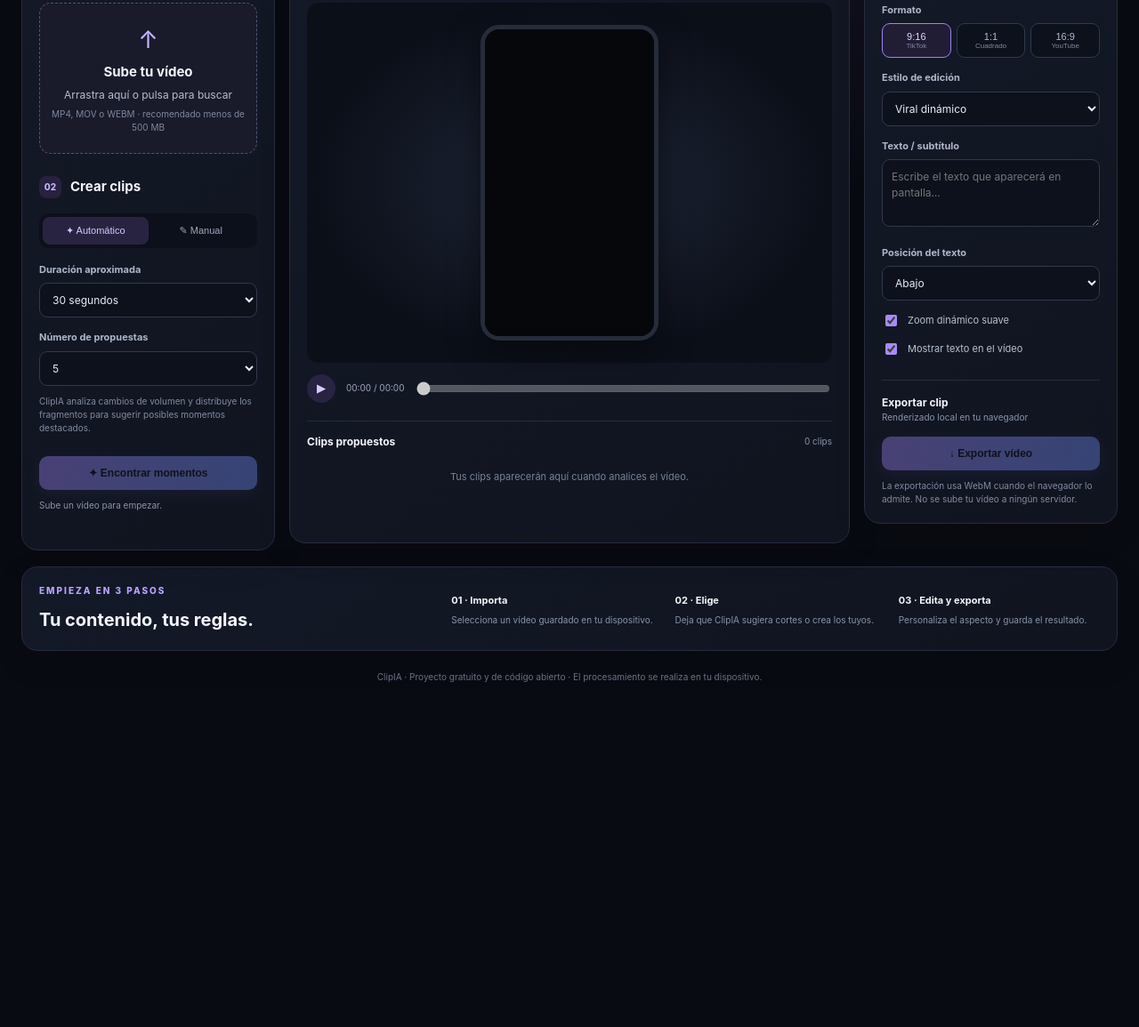
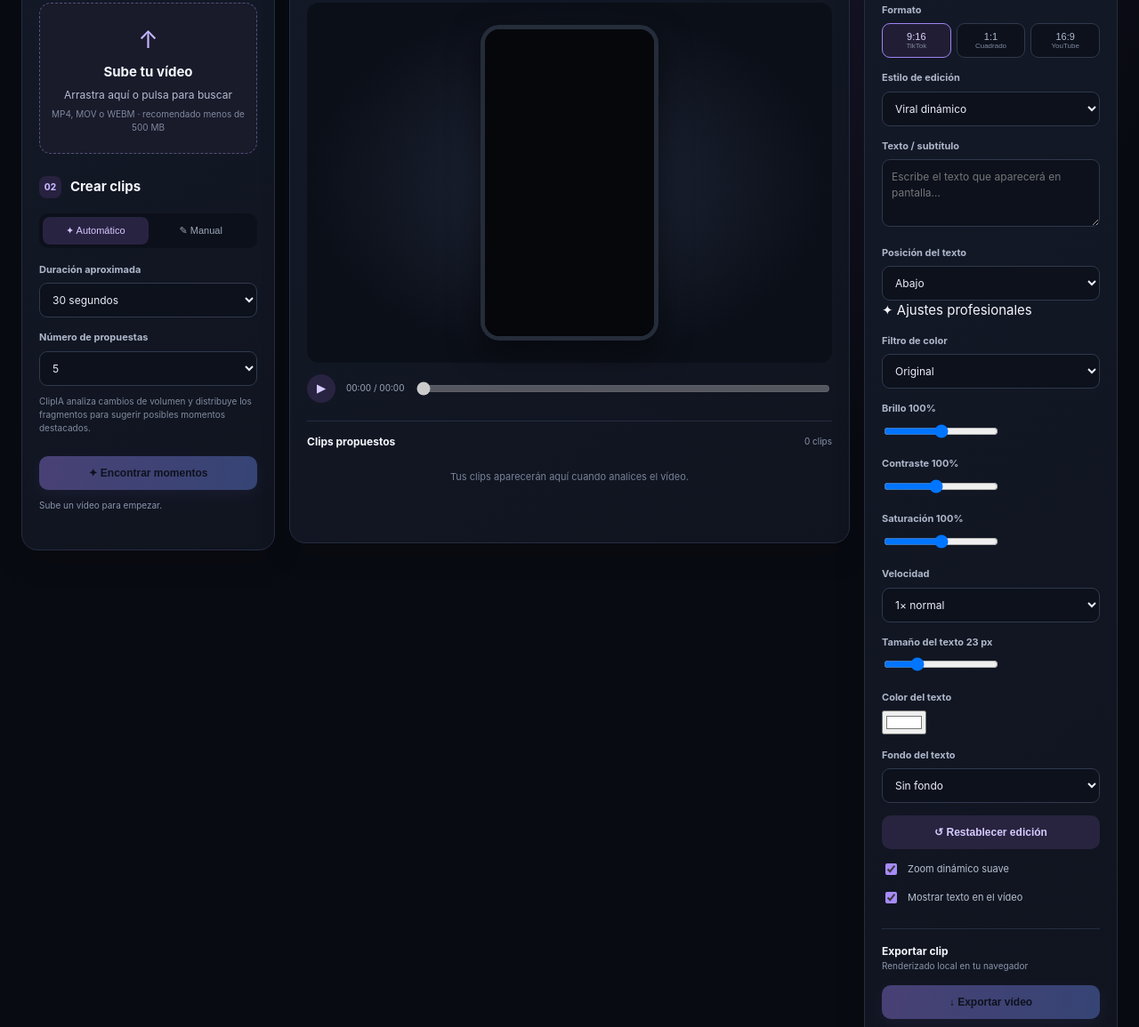
Before and after one commit to dlashred554/clipIA, a plain HTML site: page index.html in a window 1280 px wide. Shown: the part 395-1550 px from the top of the page at 89% size. Before the commit the page ends 1208 px from the top, so only its background shows below. Drawn offline with Linux system fonts and the light colour scheme.

Commit message:
Add pro editing controls

```diff
--- a/index.html
+++ b/index.html
@@ -64,6 +64,20 @@
       <label class="field-label" for="styleSelect">Estilo de edición</label><select id="styleSelect"><option value="viral">Viral dinámico</option><option value="podcast">Podcast limpio</option><option value="gaming">Gaming</option><option value="minimal">Minimalista</option></select>
       <label class="field-label" for="captionText">Texto / subtítulo</label><textarea id="captionText" rows="3" placeholder="Escribe el texto que aparecerá en pantalla…"></textarea>
       <label class="field-label" for="captionPosition">Posición del texto</label><select id="captionPosition"><option value="bottom">Abajo</option><option value="center">Centro</option><option value="top">Arriba</option></select>
+      <div class="pro-tools">
+        <div class="tool-heading">✦ Ajustes profesionales</div>
+        <label class="field-label" for="filterPreset">Filtro de color</label>
+        <select id="filterPreset"><option value="normal">Original</option><option value="cinematic">Cinemático</option><option value="warm">Cálido</option><option value="cool">Frío</option><option value="bw">Blanco y negro</option><option value="vivid">Intenso</option></select>
+        <label class="field-label" for="brightness">Brillo <output id="brightnessValue">100%</output></label><input class="pro-range" id="brightness" type="range" min="50" max="150" value="100">
+        <label class="field-label" for="contrast">Contraste <output id="contrastValue">100%</output></label><input class="pro-range" id="contrast" type="range" min="50" max="160" value="100">
+        <label class="field-label" for="saturation">Saturación <output id="saturationValue">100%</output></label><input class="pro-range" id="saturation" type="range" min="0" max="200" value="100">
+        <label class="field-label" for="playbackSpeed">Velocidad</label>
+        <select id="playbackSpeed"><option value="0.5">0,5× lenta</option><option value="0.75">0,75×</option><option value="1" selected>1× normal</option><option value="1.25">1,25×</option><option value="1.5">1,5×</option><option value="2">2× rápida</option></select>
+        <label class="field-label" for="captionSize">Tamaño del texto <output id="captionSizeValue">23 px</output></label><input class="pro-range" id="captionSize" type="range" min="14" max="48" value="23">
+        <label class="field-label" for="captionColor">Color del texto</label><input id="captionColor" class="color-control" type="color" value="#ffffff">
+        <label class="field-label" for="captionBackground">Fondo del texto</label><select id="captionBackground"><option value="none">Sin fondo</option><option value="box">Caja oscura</option><option value="highlight">Resaltado</option></select>
+        <button id="resetEdits" class="secondary full" type="button">↺ Restablecer edición</button>
+      </div>
       <label class="check-row"><input type="checkbox" id="zoomCheck" checked><span>Zoom dinámico suave</span></label>
       <label class="check-row"><input type="checkbox" id="textCheck" checked><span>Mostrar texto en el vídeo</span></label>
       <div class="export-card"><div><b>Exportar clip</b><small>Renderizado local en tu navegador</small></div><button id="exportBtn" class="primary full" disabled>↓ Exportar vídeo</button><p class="hint">La exportación usa WebM cuando el navegador lo admite. No se sube tu vídeo a ningún servidor.</p></div>
```
